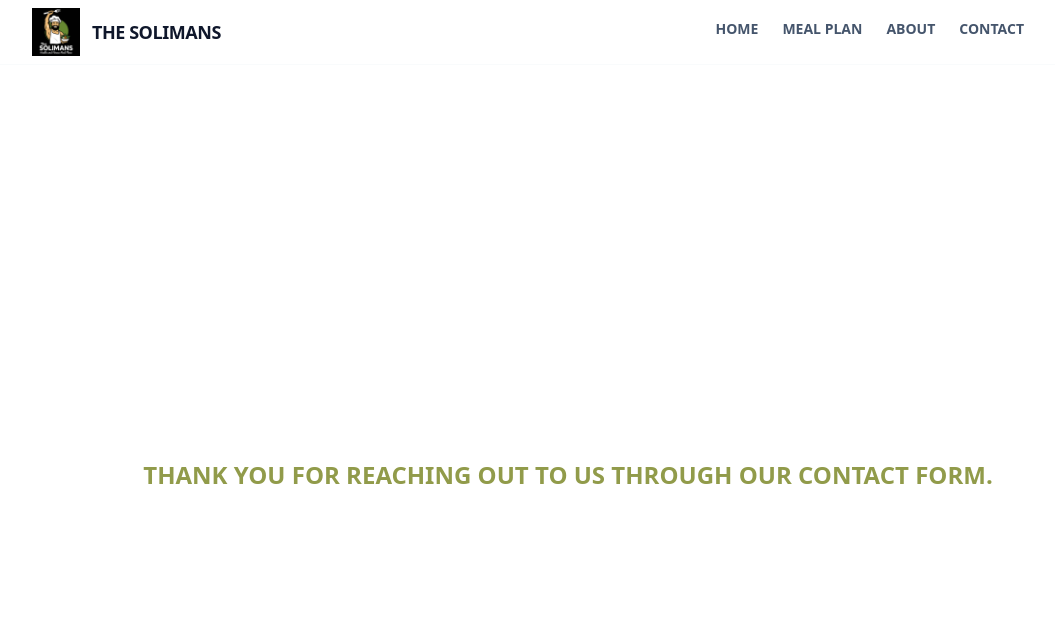
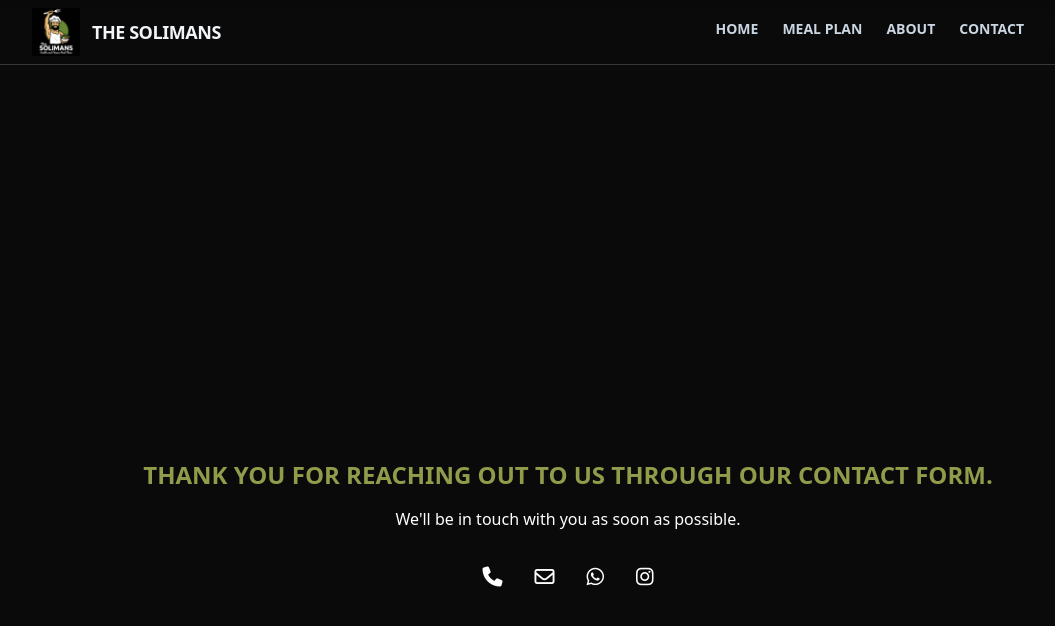
Before and after one commit to refinedislandcreations/the-solimans, a Jekyll site: the page built from thank-you.html, in a window 1280 px wide and 900 px high. Shown: the top 626 px of the window, without its empty margins (72-1127 px from the left). Built offline with Jekyll 4.4.1, drawn with Linux system fonts in a browser that asks for light colours.

Commit message:
dark theme force

```diff
--- a/_includes/header.html
+++ b/_includes/header.html
@@ -1,9 +1,9 @@
 <header class="sticky top-0 z-30 border-b border-slate-200/20 bg-white/70 dark:bg-neutral-950/70 backdrop-blur">
-  {% assign current = page.url | relative_url %}
-  {% assign href_home = '/' | relative_url %}
-  {% assign href_meal = '/meal-plan/' | relative_url %}
-  {% assign href_about = '/about/' | relative_url %}
-  {% assign href_contact = '/contact/' | relative_url %}
+  {% assign current     = page.url | relative_url %}
+  {% assign href_home   = '/' | relative_url %}
+  {% assign href_meal   = '/meal-plan/' | relative_url %}
+  {% assign href_about  = '/about/' | relative_url %}
+  {% assign href_contact= '/contact/' | relative_url %}
 
   <div class="max-w-6xl mx-auto h-16 px-6 md:px-10 flex items-center justify-between">
     <a href="{{ href_home }}" class="flex items-center gap-3">
@@ -16,29 +16,41 @@
       <nav class="hidden md:flex items-center gap-6 text-sm">
         <a href="{{ href_home }}"
            class="uppercase font-semibold inline-block pb-1 border-b-2
-           {% if current == href_home %} text-white dark:text-white font-extrabold border-[#919b4a]
-           {% else %} text-slate-600 dark:text-slate-300 border-transparent hover:text-slate-900 dark:hover:text-white {% endif %}">
+           {% if current == href_home %}
+             text-white dark:text-white font-extrabold border-[#919b4a]
+           {% else %}
+             text-slate-600 dark:text-slate-300 border-transparent hover:text-slate-900 dark:hover:text-white
+           {% endif %}">
           Home
         </a>
 
         <a href="{{ href_meal }}"
            class="uppercase font-semibold inline-block pb-1 border-b-2
-           {% if current == href_meal or current contains href_meal %} text-white dark:text-white font-extrabold border-[#919b4a]
-           {% else %} text-slate-600 dark:text-slate-300 border-transparent hover:text-slate-900 dark:hover:text-white {% endif %}">
+           {% if current == href_meal or current contains href_meal %}
+             text-white dark:text-white font-extrabold border-[#919b4a]
+           {% else %}
+             text-slate-600 dark:text-slate-300 border-transparent hover:text-slate-900 dark:hover:text-white
+           {% endif %}">
           Meal Plan
         </a>
 
         <a href="{{ href_about }}"
            class="uppercase font-semibold inline-block pb-1 border-b-2
-           {% if current == href_about or current contains href_about %} text-white dark:text-white font-extrabold border-[#919b4a]
-           {% else %} text-slate-600 dark:text-slate-300 border-transparent hover:text-slate-900 dark:hover:text-white {% endif %}">
+           {% if current == href_about or current contains href_about %}
+             text-white dark:text-white font-extrabold border-[#919b4a]
+           {% else %}
+             text-slate-600 dark:text-slate-300 border-transparent hover:text-slate-900 dark:hover:text-white
+           {% endif %}">
           About
         </a>
 
         <a href="{{ href_contact }}"
            class="uppercase font-semibold inline-block pb-1 border-b-2
-           {% if current == href_contact or current contains href_contact %} text-white dark:text-white font-extrabold border-[#919b4a]
-           {% else %} text-slate-600 dark:text-slate-300 border-transparent hover:text-slate-900 dark:hover:text-white {% endif %}">
+           {% if current == href_contact or current contains href_contact %}
+             text-white dark:text-white font-extrabold border-[#919b4a]
+           {% else %}
+             text-slate-600 dark:text-slate-300 border-transparent hover:text-slate-900 dark:hover:text-white
+           {% endif %}">
           Contact
         </a>
       </nav>
@@ -47,8 +59,13 @@
       <button id="theme-toggle"
         class="invisible cursor-pointer shrink-0 inline-grid place-items-center h-10 w-10 rounded-full border border-zinc-300 dark:border-zinc-700 hover:bg-zinc-100 dark:hover:bg-zinc-800 transition"
         type="button" aria-label="Toggle dark mode">
-        <svg id="icon-sun" class="h-5 w-5 dark:hidden" viewBox="0 0 24 24" fill="none" stroke="currentColor" stroke-width="1.8" stroke-linecap="round" stroke-linejoin="round"><circle cx="12" cy="12" r="4"></circle><path d="M12 2v2m0 16v2M4.93 4.93l1.41 1.41M17.66 17.66l1.41 1.41M2 12h2m16 0h2M4.93 19.07l1.41-1.41M17.66 6.34l1.41-1.41"/></svg>
-        <svg id="icon-moon" class="h-5 w-5 hidden dark:inline" viewBox="0 0 24 24" fill="currentColor"><path d="M21 12.79A9 9 0 1 1 11.21 3a7 7 0 0 0 9.79 9.79z"/></svg>
+        <svg id="icon-sun" class="h-5 w-5 dark:hidden" viewBox="0 0 24 24" fill="none" stroke="currentColor" stroke-width="1.8" stroke-linecap="round" stroke-linejoin="round">
+          <circle cx="12" cy="12" r="4"></circle>
+          <path d="M12 2v2m0 16v2M4.93 4.93l1.41 1.41M17.66 17.66l1.41 1.41M2 12h2m16 0h2M4.93 19.07l1.41-1.41M17.66 6.34l1.41-1.41"/>
+        </svg>
+        <svg id="icon-moon" class="h-5 w-5 hidden dark:inline" viewBox="0 0 24 24" fill="currentColor">
+          <path d="M21 12.79A9 9 0 1 1 11.21 3a7 7 0 0 0 9.79 9.79z"/>
+        </svg>
       </button>
     </div>
   </div>
@@ -97,17 +114,37 @@
 
 <script>
   (function(){
-    // theme toggle icons
-    const root=document.documentElement, btn=document.getElementById('theme-toggle');
-    const sun=document.getElementById('icon-sun'), moon=document.getElementById('icon-moon');
-    const saved=localStorage.getItem('theme'), prefersDark=window.matchMedia&&window.matchMedia('(prefers-color-scheme: dark)').matches;
-    if((saved==='dark')||(!saved&&prefersDark)) root.classList.add('dark');
-    function sync(){ const d=root.classList.contains('dark'); sun?.classList.toggle('hidden',d); moon?.classList.toggle('hidden',!d); }
-    sync(); btn?.addEventListener('click',()=>{ const d=!root.classList.contains('dark'); root.classList.toggle('dark',d); localStorage.setItem('theme',d?'dark':'dark'); sync(); });
+    const root = document.documentElement;
+    const btn  = document.getElementById('theme-toggle');
+    const sun  = document.getElementById('icon-sun');
+    const moon = document.getElementById('icon-moon');
 
-    // add safe bottom padding so content not hidden behind mobile nav
-    const bar=document.getElementById('mobile-nav');
-    function pad(){ if(!bar) return; const h=bar.offsetHeight||56; document.body.style.paddingBottom=`calc(${h}px + env(safe-area-inset-bottom, 0px))`; }
-    pad(); window.addEventListener('resize', pad);
+    // Dark is default unless user explicitly chose light
+    const saved = localStorage.getItem('theme');
+    if (saved === 'light') root.classList.remove('dark'); else root.classList.add('dark');
+
+    function syncIcons(){
+      const isDark = root.classList.contains('dark');
+      sun?.classList.toggle('hidden', isDark);
+      moon?.classList.toggle('hidden', !isDark);
+    }
+    syncIcons();
+
+    btn?.addEventListener('click', () => {
+      const next = !root.classList.contains('dark');
+      root.classList.toggle('dark', next);
+      localStorage.setItem('theme', next ? 'dark' : 'light');
+      syncIcons();
+    });
+
+    // keep content clear of mobile bottom nav
+    const bar = document.getElementById('mobile-nav');
+    function pad(){
+      if (!bar) return;
+      const h = bar.offsetHeight || 56;
+      document.body.style.paddingBottom = `calc(${h}px + env(safe-area-inset-bottom, 0px))`;
+    }
+    pad();
+    window.addEventListener('resize', pad);
   })();
 </script>
--- a/_layouts/default.html
+++ b/_layouts/default.html
@@ -23,6 +23,9 @@
     })();
   </script>
 
+<script>(function(){if(localStorage.getItem('theme')!=='light'){document.documentElement.classList.add('dark');}})();</script>
+
+
   <!-- Tailwind output -->
   <link rel="stylesheet" href="{{ '/assets/css/main.css' | relative_url }}">
 </head>
```
